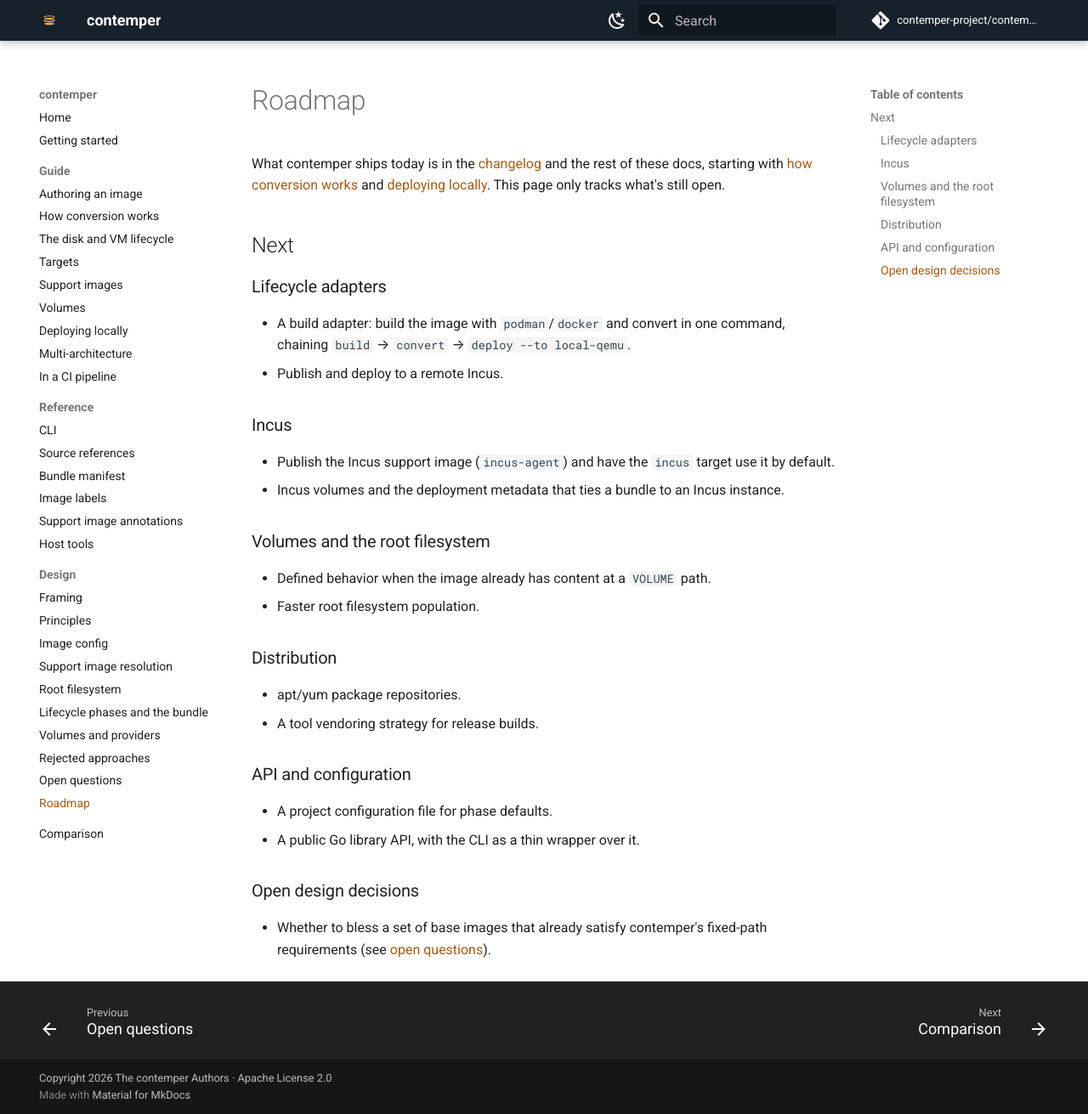
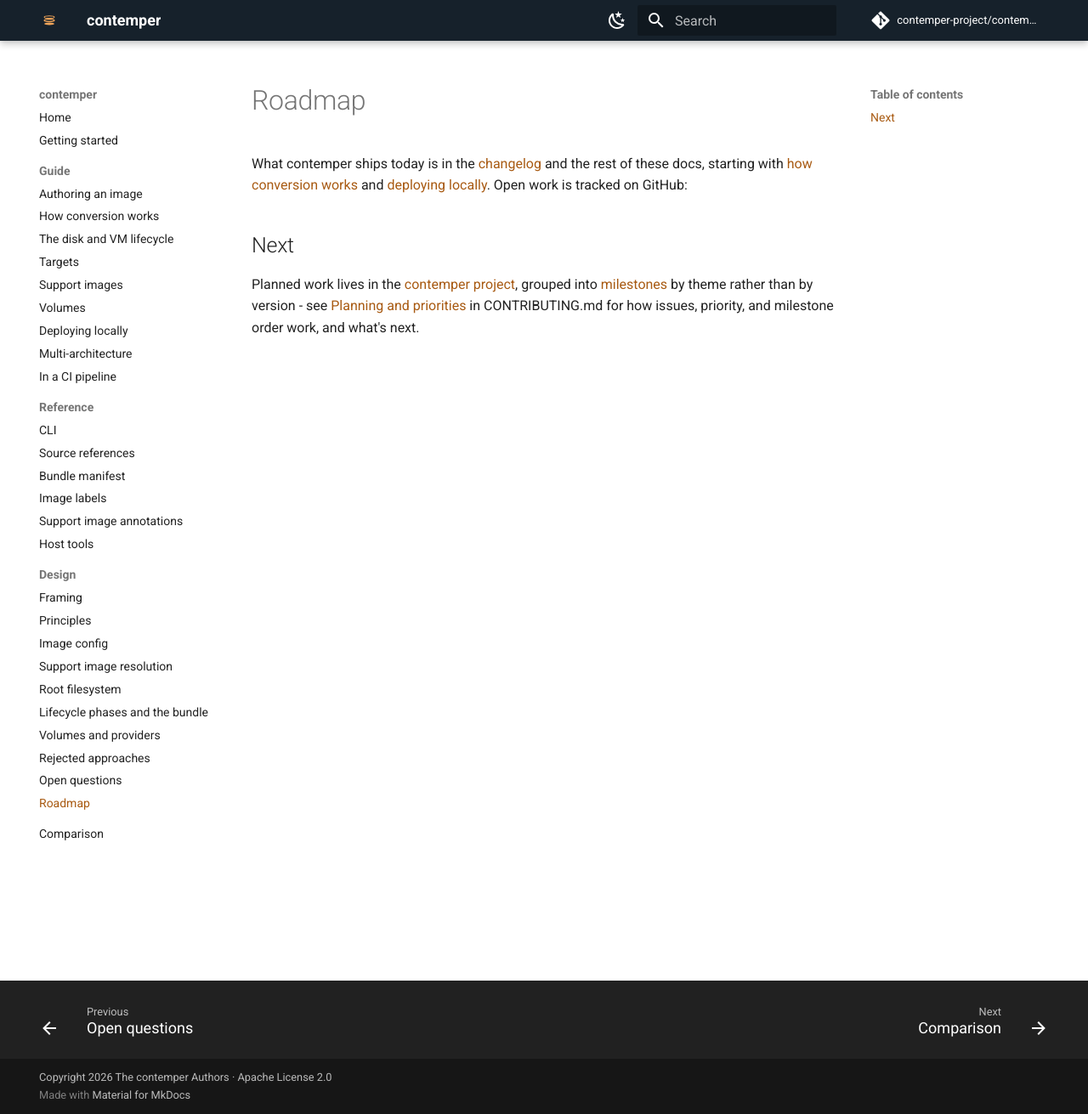
Before and after one commit to DarkressX/contemper, an MkDocs documentation site: the page built from docs/design/roadmap.md, in a window 1280 px wide and 1311 px high. Shown: the whole window at 85% size. Built offline with MkDocs 1.6.1 and Material for MkDocs 9.7.7, drawn with Linux system fonts in a browser that asks for light colours; comment, search, counter and statistics services are not loaded.

Commit message:
docs(design): point the roadmap at the GitHub project
The "Next" list duplicated the project board and went stale on its
own schedule. Point readers at the project and milestones instead,
and at CONTRIBUTING's new section on how to read them.

Co-Authored-By: Claude Sonnet 5 <noreply@anthropic.com>
Signed-off-by: Stephan Peijnik-Steinwender <speijnik@gmail.com>

```diff
--- a/docs/design/roadmap.md
+++ b/docs/design/roadmap.md
@@ -4,40 +4,14 @@ What contemper ships today is in the
 [changelog](https://github.com/contemper-project/contemper/blob/main/CHANGELOG.md)
 and the rest of these docs, starting with [how conversion
 works](../guide/how-it-works.md) and [deploying locally](../guide/deploying.md).
-This page only tracks what's still open.
+Open work is tracked on GitHub:
 
 ## Next
 
-### Lifecycle adapters
-
-- A build adapter: build the image with `podman`/`docker` and convert in
-  one command, chaining `build` → `convert` → `deploy --to local-qemu`.
-- Publish and deploy to a remote Incus.
-
-### Incus
-
-- Publish the Incus support image (`incus-agent`) and have the `incus`
-  target use it by default.
-- Incus volumes and the deployment metadata that ties a bundle to an
-  Incus instance.
-
-### Volumes and the root filesystem
-
-- Defined behavior when the image already has content at a `VOLUME`
-  path.
-- Faster root filesystem population.
-
-### Distribution
-
-- apt/yum package repositories.
-- A tool vendoring strategy for release builds.
-
-### API and configuration
-
-- A project configuration file for phase defaults.
-- A public Go library API, with the CLI as a thin wrapper over it.
-
-### Open design decisions
-
-- Whether to bless a set of base images that already satisfy contemper's
-  fixed-path requirements (see [open questions](open-questions.md)).
+Planned work lives in the
+[contemper project](https://github.com/orgs/contemper-project/projects/1),
+grouped into [milestones](https://github.com/contemper-project/contemper/milestones)
+by theme rather than by version - see
+[Planning and priorities](https://github.com/contemper-project/contemper/blob/main/CONTRIBUTING.md#planning-and-priorities)
+in CONTRIBUTING.md for how issues, priority, and milestone order work,
+and what's next.
```
